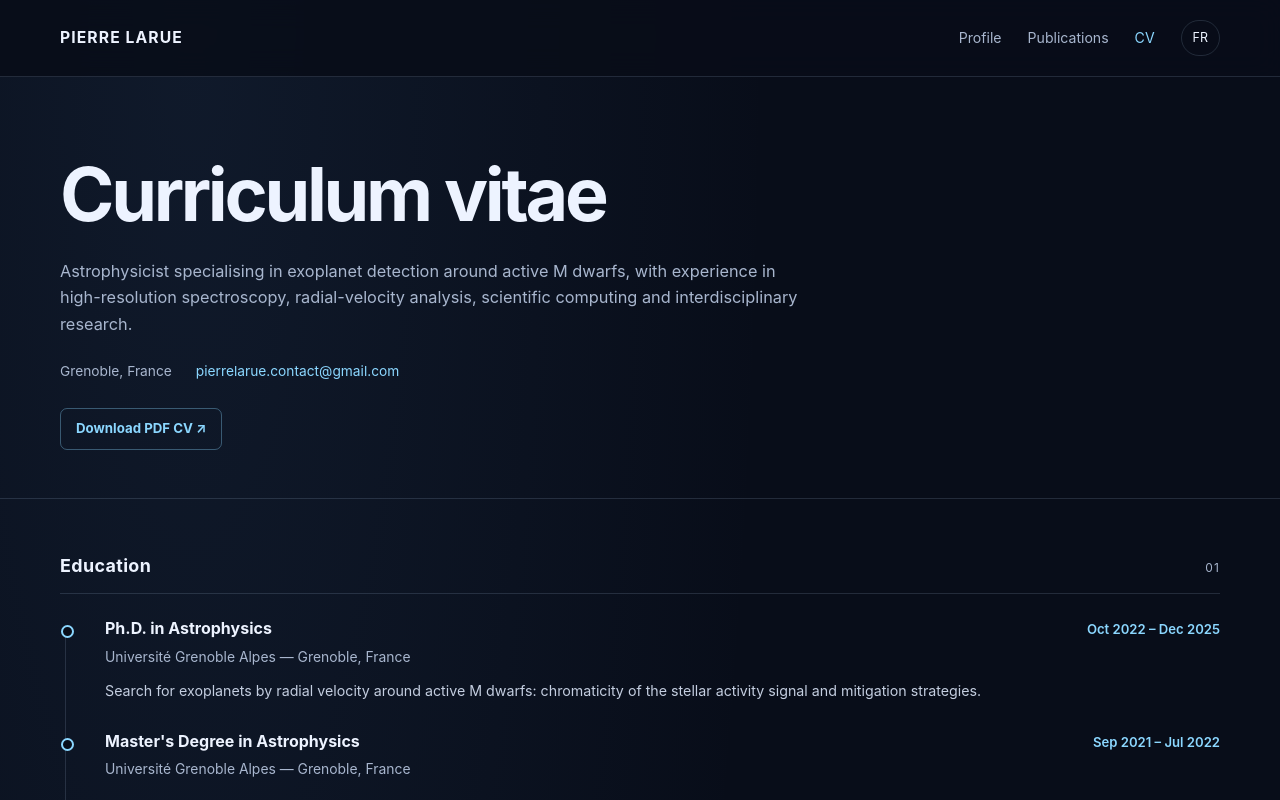
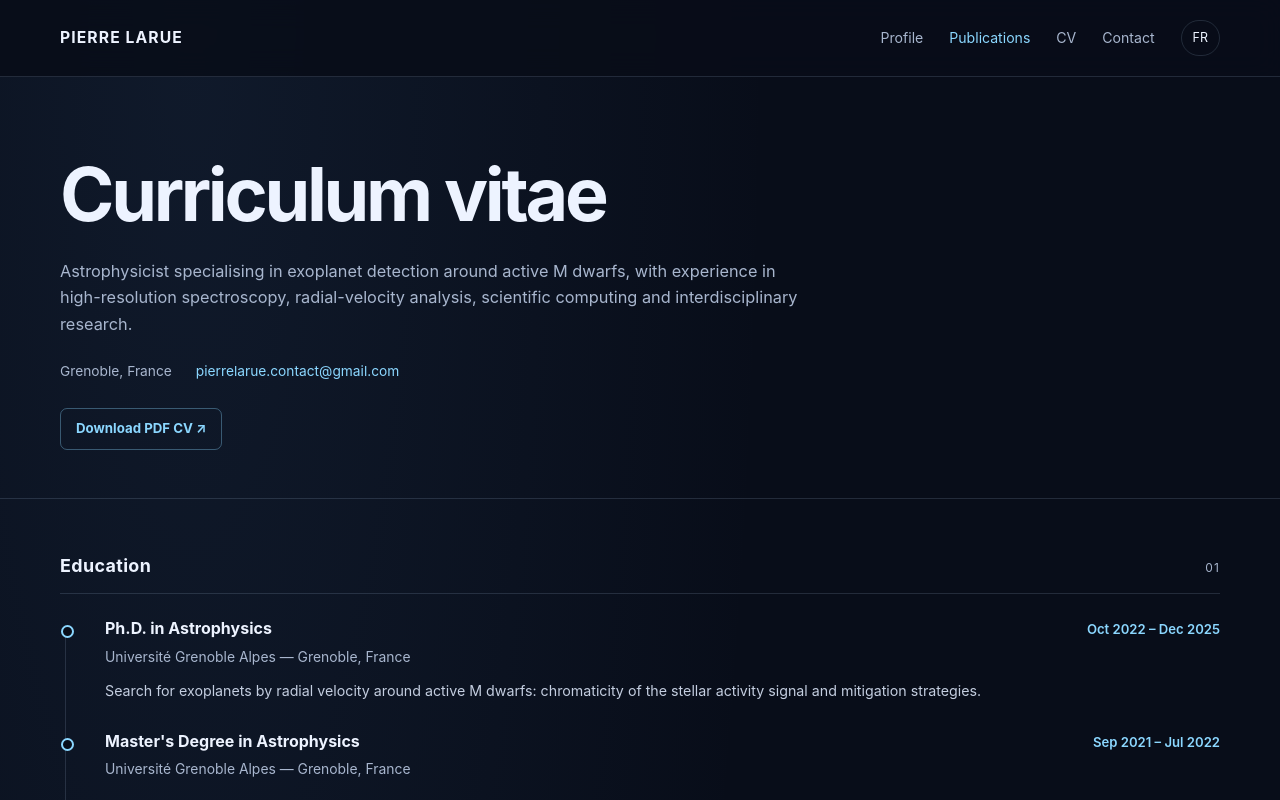
Before and after one commit to pierre-larue/pierre-larue.github.io, a plain HTML site: page CV.html in a window 1280 px wide. Shown: the top 800 px of the page. Drawn offline with Linux system fonts and the light colour scheme.

Commit message:
Update navigation links in CV.html

```diff
--- a/CV.html
+++ b/CV.html
@@ -510,9 +510,10 @@
       <a class="brand" href="index.html">PIERRE LARUE</a>
 
       <nav class="links" aria-label="Main navigation">
-        <a href="index.html#about"><span data-en>Profile</span><span data-fr>Profil</span></a>
-        <a href="publications.html"><span data-en>Publications</span><span data-fr>Publications</span></a>
-        <a href="CV.html" class="active">CV</a>
+        <a href="index.html"><span data-en>Profile</span><span data-fr>Profil</span></a>
+        <a href="publications.html" class="active"><span data-en>Publications</span><span data-fr>Publications</span></a>
+        <a href="CV.html">CV</a>
+        <a href="#contact"><span data-en>Contact</span><span data-fr>Contact</span></a>
         <button class="lang" id="langToggle" type="button" aria-label="Switch language">FR</button>
       </nav>
     </div>
```
